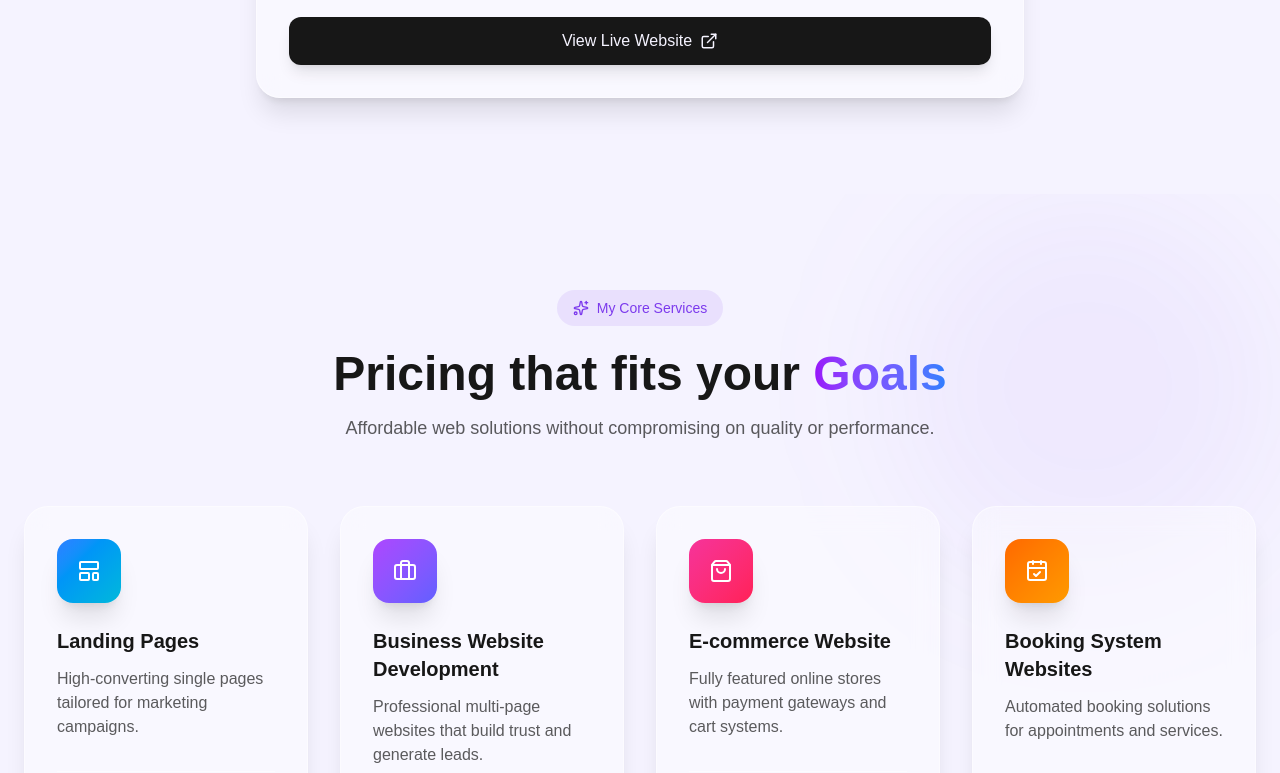
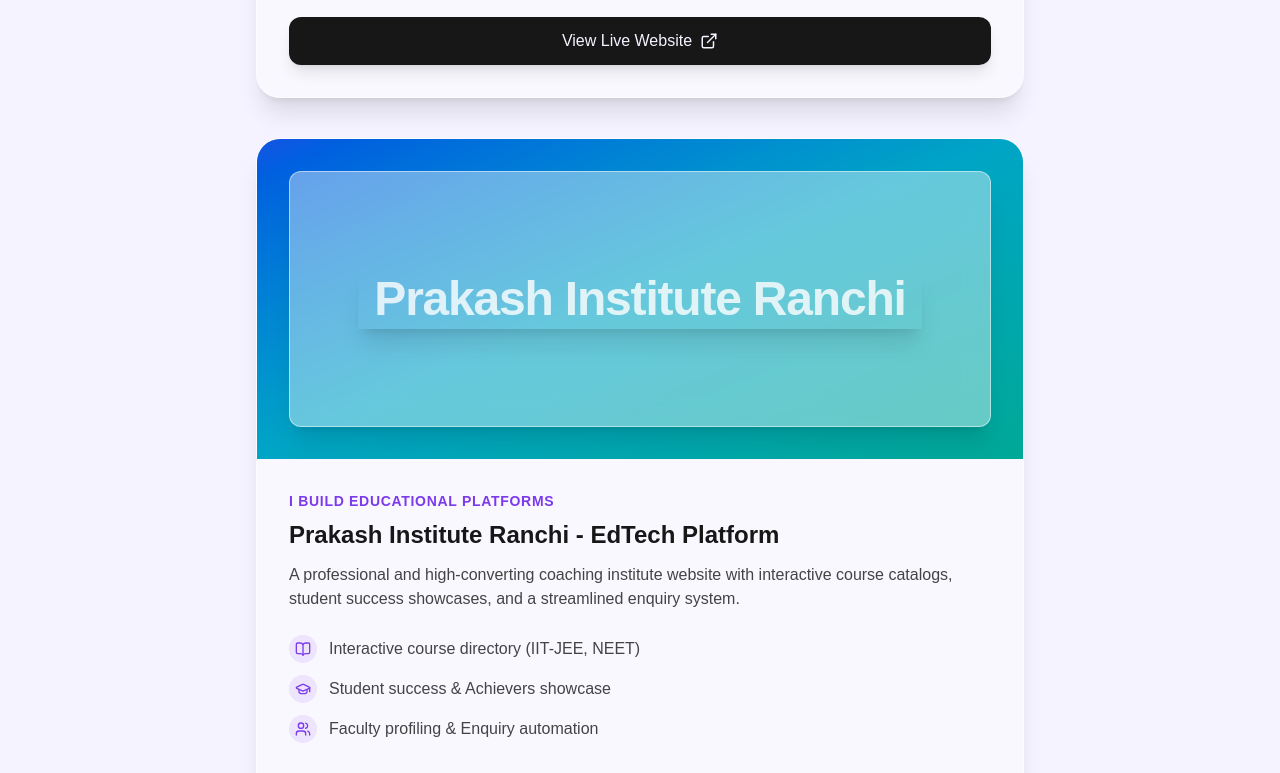
Before and after one commit to alexaman000/webbybuilder, a Next.js app: page / in a window 1280 px wide. Shown: the part 1700-2473 px from the top of the page. Built offline with nearby package versions, Linux system fonts and the light colour scheme.

Commit message:
Add Prakash Institute Ranchi project to featured projects

```diff
--- a/src/components/FeaturedProjects.tsx
+++ b/src/components/FeaturedProjects.tsx
@@ -1,7 +1,7 @@
 "use client";
 
 import { motion } from "framer-motion";
-import { ExternalLink, ShoppingCart, Calendar, Bell, Clock, Target } from "lucide-react";
+import { ExternalLink, ShoppingCart, Calendar, Bell, Clock, Target, BookOpen, GraduationCap, Users } from "lucide-react";
 import Image from "next/image";
 
 export default function FeaturedProjects() {
@@ -20,6 +20,20 @@
       // Since we don't have images, we will use a gradient placeholder using styling
       gradient: "from-purple-600 via-indigo-500 to-blue-500",
       highlight: true,
+    },
+    {
+      id: "prakash-institute",
+      title: "Prakash Institute Ranchi - EdTech Platform",
+      category: "I build educational platforms",
+      description: "A professional and high-converting coaching institute website with interactive course catalogs, student success showcases, and a streamlined enquiry system.",
+      features: [
+        { icon: <BookOpen size={16} />, text: "Interactive course directory (IIT-JEE, NEET)" },
+        { icon: <GraduationCap size={16} />, text: "Student success & Achievers showcase" },
+        { icon: <Users size={16} />, text: "Faculty profiling & Enquiry automation" },
+      ],
+      link: "https://prakashinstituteranchi.online",
+      gradient: "from-blue-600 via-cyan-500 to-teal-500",
+      highlight: false,
     },
   ];
 
```
